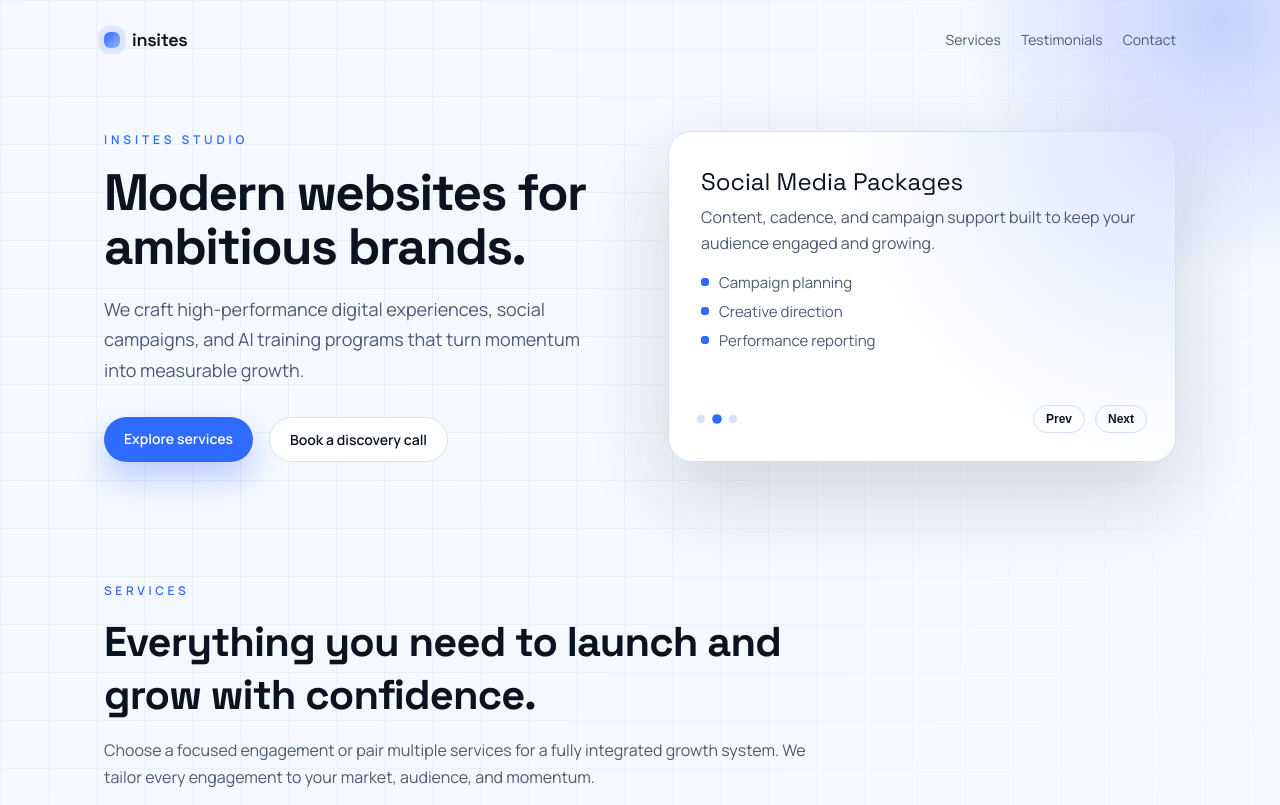
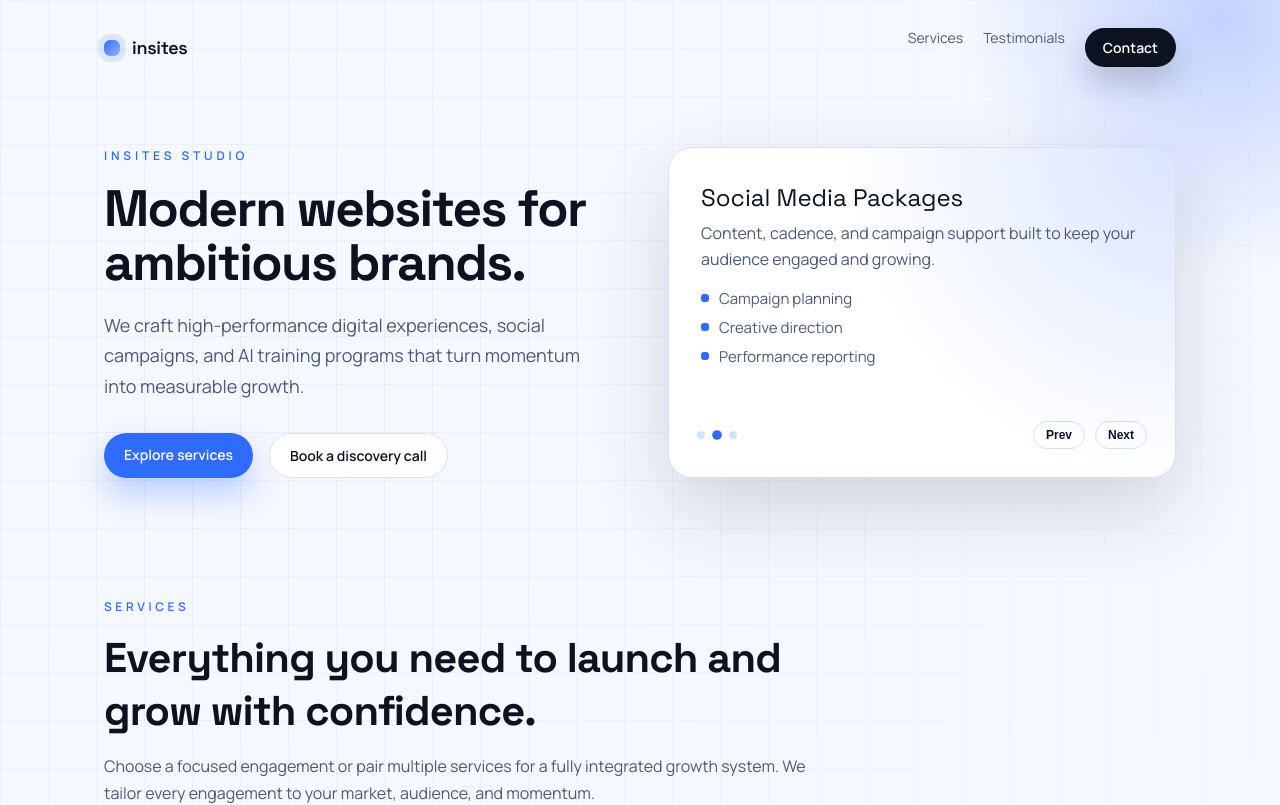
Before and after one commit to radicazz/insite, a Next.js app: page / in a window 1280 px wide. Shown: the top 805 px of the page. Built offline with nearby package versions, Linux system fonts and the light colour scheme.

Commit message:
feat: emphasize contact nav button

```diff
--- a/src/app/page.module.css
+++ b/src/app/page.module.css
@@ -82,6 +82,25 @@
 
 .nav a:hover {
   color: var(--text-primary);
+}
+
+.contactCta {
+  display: inline-flex;
+  align-items: center;
+  gap: 8px;
+  border-radius: 999px;
+  padding: 10px 18px;
+  background: var(--text-primary);
+  color: var(--surface);
+  font-weight: 600;
+  transition: transform 0.2s ease, box-shadow 0.2s ease;
+  box-shadow: 0 16px 32px rgba(11, 18, 32, 0.2);
+}
+
+.contactCta:hover {
+  color: var(--surface);
+  transform: translateY(-1px);
+  box-shadow: 0 18px 36px rgba(11, 18, 32, 0.28);
 }
 
 
@@ -322,7 +341,8 @@
   }
 
   .ctaPrimary,
-  .ctaSecondary {
+  .ctaSecondary,
+  .contactCta {
     width: 100%;
     justify-content: center;
   }
--- a/src/app/page.tsx
+++ b/src/app/page.tsx
@@ -35,7 +35,9 @@ export default function Home() {
           <nav className={styles.nav}>
             <a href="#services">Services</a>
             <a href="#testimonials">Testimonials</a>
-            <a href="#contact">Contact</a>
+            <a className={styles.contactCta} href="#contact">
+              Contact
+            </a>
           </nav>
         </header>
 
```
